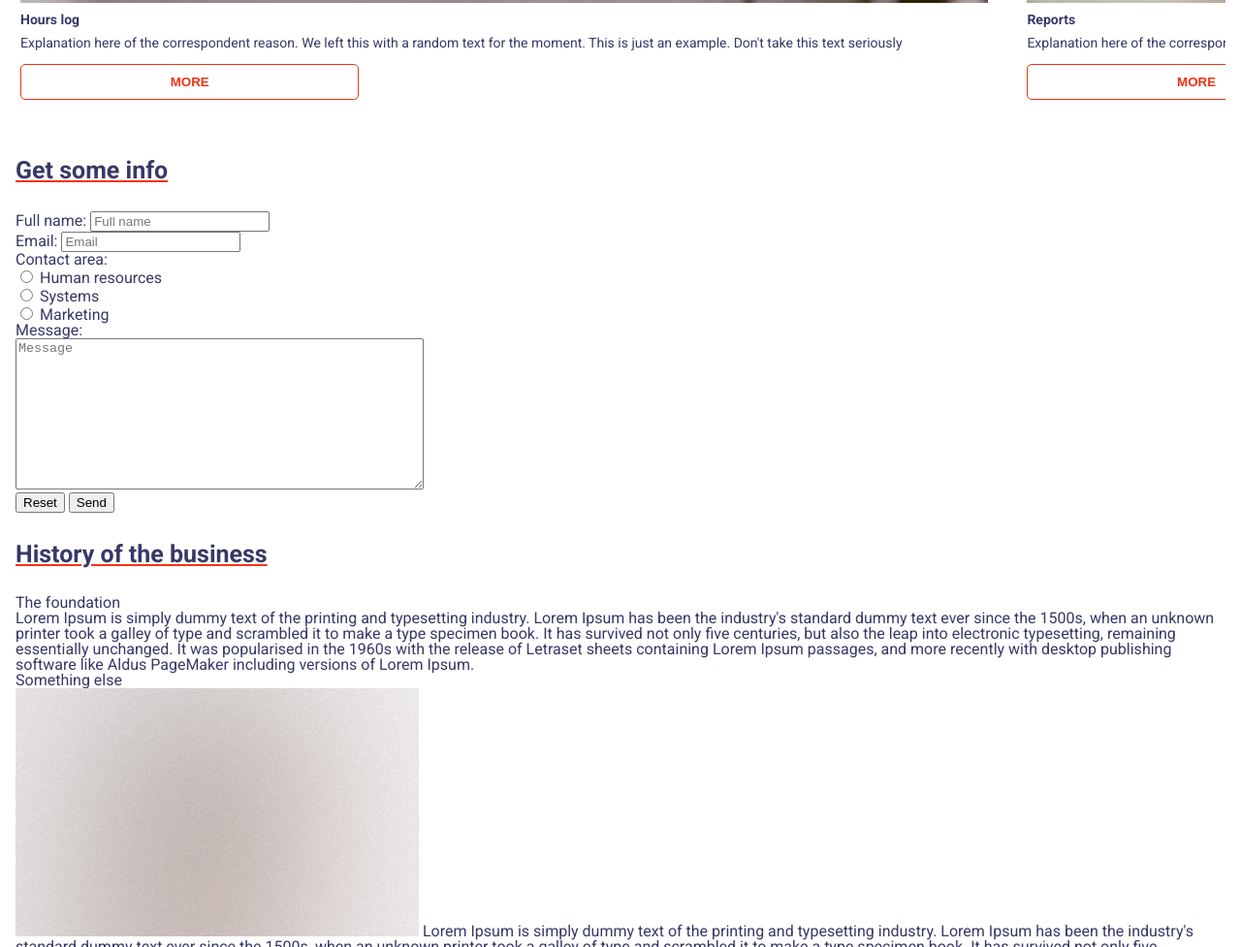
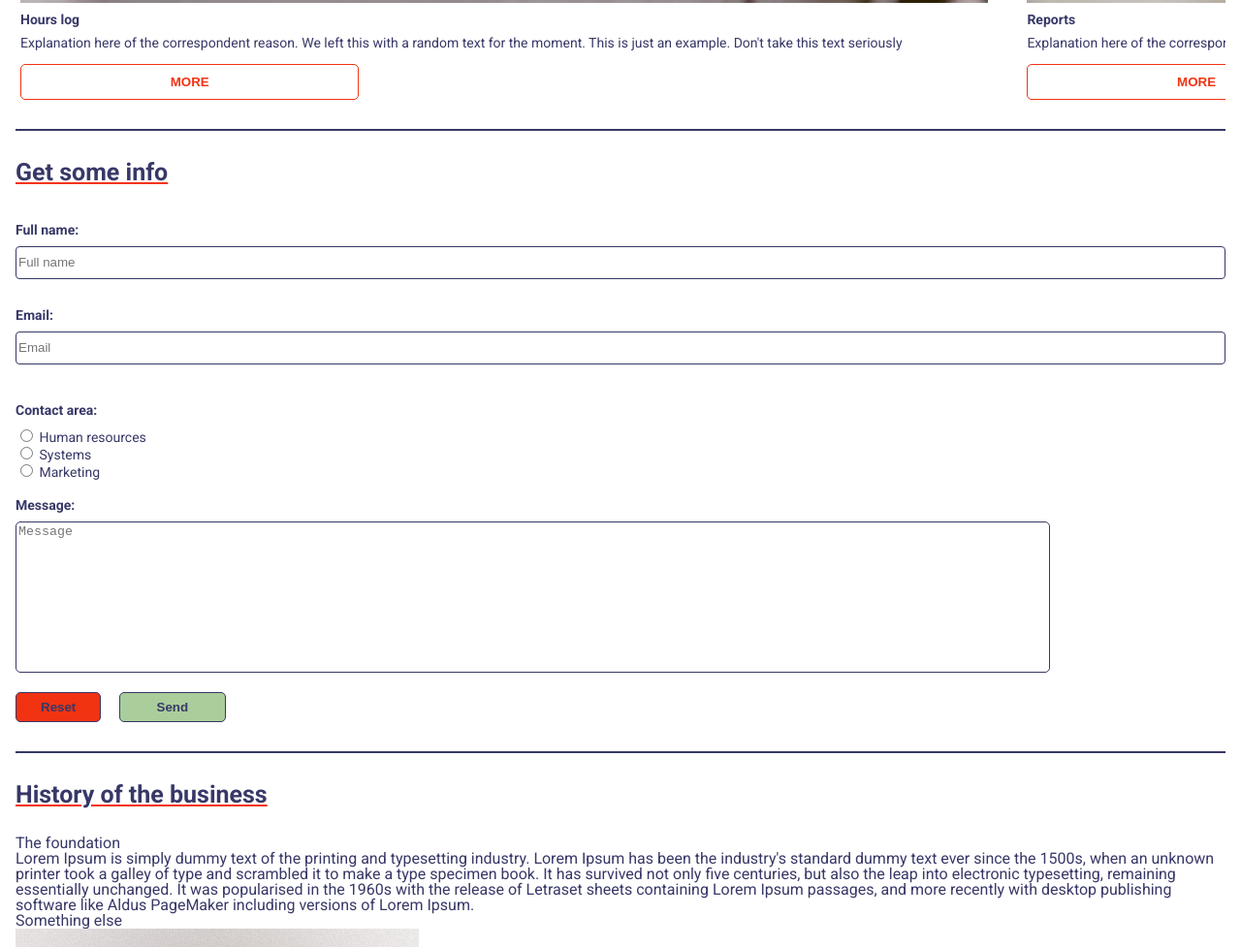
Before and after one commit to sofihoj/BaSP-A2022-Etapa-1, a plain HTML site: page Semana-03/index.html in a window 1280 px wide. Shown: the part 3534-4511 px from the top of the page at 97% size. Drawn offline with Linux system fonts and the light colour scheme.

Commit message:
BaSP-W03-2022: added style to the form

```diff
--- a/Semana-03/css/main.css
+++ b/Semana-03/css/main.css
@@ -93,3 +93,81 @@
     background-color: #F13312;
     color: #373867;
 }
+
+.form-info {
+    border-bottom: 2px #373867 solid;
+    border-top: 2px #373867 solid;
+    padding-bottom: 30px;
+}
+
+form {
+    font-size: 14px;
+}
+
+.form-input {
+    display: flex;
+    flex-direction: column;
+    justify-content: start;
+}
+.form-input label {
+    margin: 10px 0;
+    font-weight: bold;
+}
+
+.form-input input {
+    height: 30px;
+    border: 1px solid #373867;
+    border-radius: 4px;
+    margin-bottom: 20px;
+}
+
+.radio-buttons {
+    margin: 20px 0;
+
+}
+
+.radio-buttons p {
+    margin-bottom: 10px;
+    font-weight: bold;
+}
+
+.message {
+    display: flex;
+    flex-direction: column;
+}
+
+.message p {
+    font-weight: bold;
+    margin-bottom: 10px;
+}
+
+.message textarea {
+    resize: none;
+    width: 85%;
+    height: 90% ;
+    border: 1px solid #373867;
+    border-radius: 5px;
+    margin-bottom: 20px;
+}
+
+form button {
+    border: 1px solid #373867;
+    border-radius: 5px;
+    color:#373867;
+    padding: 7px 25px;
+    font-weight: bold;
+    margin-right: 15px;
+}
+
+#reset {
+    background-color: #F13312;
+}
+
+#send {
+    background-color: #AACE9B;
+    width: 110px;
+}
+
+#send:hover {
+    background-color: #4EB125;
+}
```
